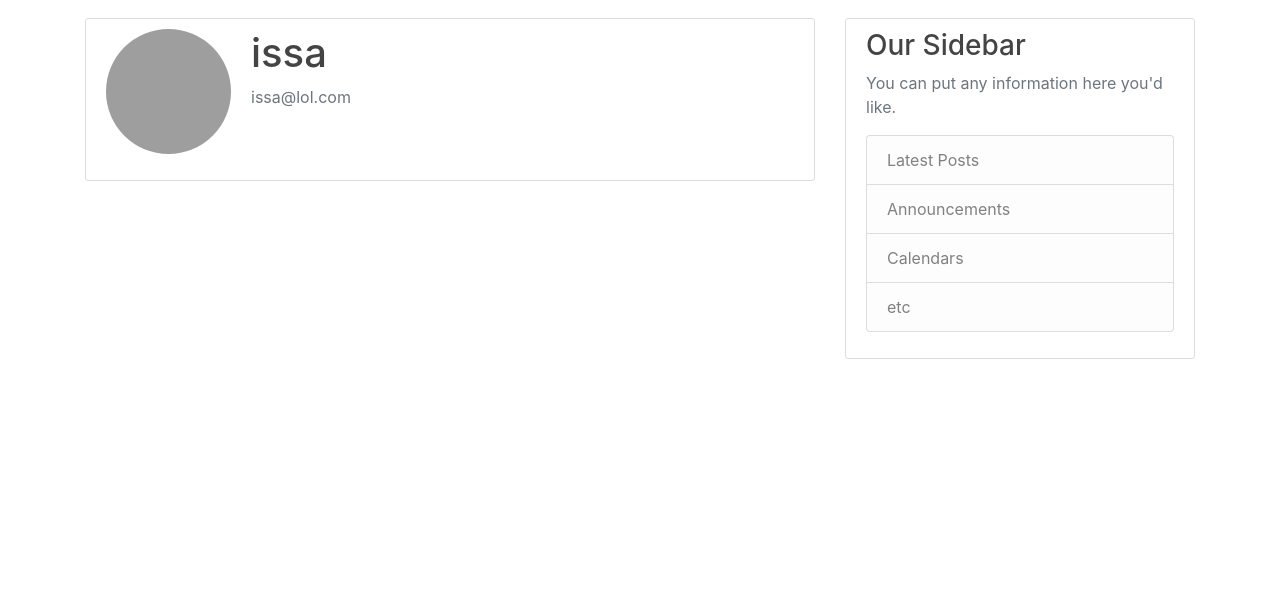
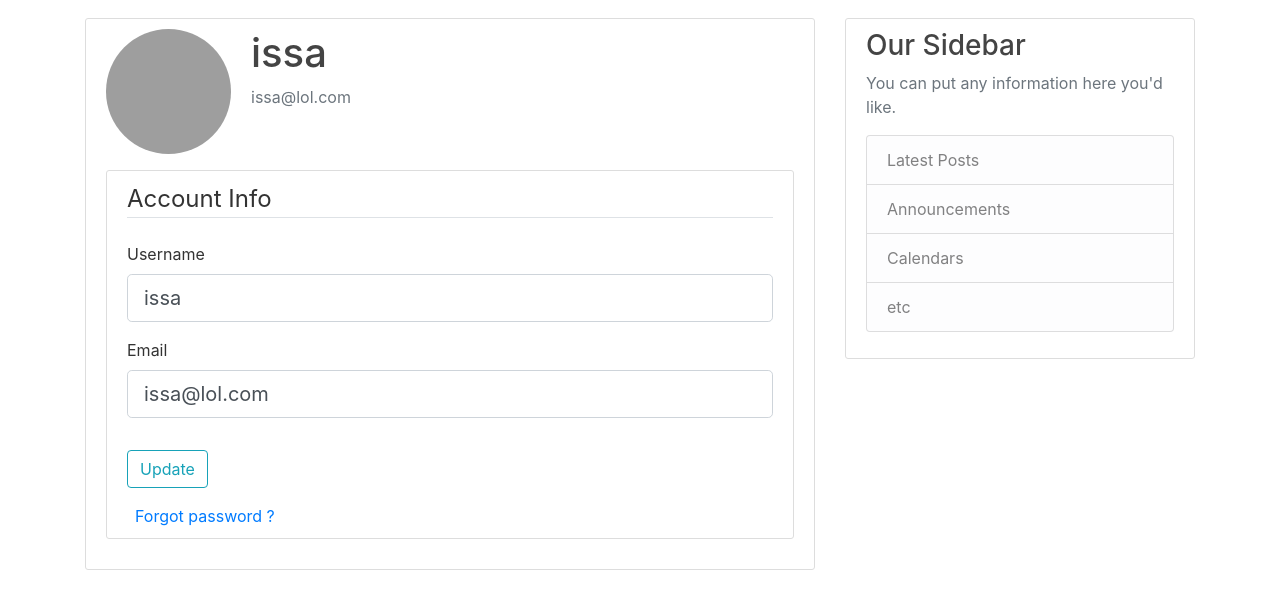
Before and after one commit to IsuruSenarathne/flask_blog, a Flask app: page /account in a window 1280 px wide. Shown: the part 62-671 px from the top of the page. Run offline with Flask 2, Linux system fonts and the light colour scheme; a user stored in the database is signed in; some libraries are stand-ins or nearby versions; grey boxes are pictures that could not be loaded.

Commit message:
account update done

```diff
--- a/flask_blog/forms.py
+++ b/flask_blog/forms.py
@@ -1,4 +1,5 @@
 from flask_wtf import FlaskForm
+from flask_login import current_user
 from wtforms import StringField, PasswordField, SubmitField, BooleanField
 from wtforms.validators import DataRequired, Length, Email, EqualTo, ValidationError
 from flask_blog.models import User
@@ -41,11 +42,13 @@ class UpdateAccoutForm(FlaskForm):
     submit = SubmitField("Update")
 
     def validate_username(self, username):
-        user = User.query.filter_by(username=username.data).first()
-        if user:
-            raise ValidationError('Username is taken, please give another name')
+        if username.data != current_user.username:
+            user = User.query.filter_by(username=username.data).first()
+            if user:
+                raise ValidationError('Username is taken, please give another name')
 
     def validate_email(self, email):
-        email = User.query.filter_by(email=email.data).first()
-        if email:
-            raise ValidationError('Email is taken, please give another email')
+        if email.data != current_user.email:
+            email = User.query.filter_by(email=email.data).first()
+            if email:
+                raise ValidationError('Email is taken, please give another email')
--- a/flask_blog/routes.py
+++ b/flask_blog/routes.py
@@ -1,5 +1,5 @@
 from flask import render_template, url_for, flash, redirect, request
-from flask_blog.forms import RegistrationForm, LoginForm
+from flask_blog.forms import RegistrationForm, LoginForm, UpdateAccoutForm
 from flask_blog.models import User, Post
 from flask_blog import app, bcrypt, db
 from flask_login import login_user, current_user, logout_user, login_required
@@ -70,8 +70,18 @@ def logout():
     logout_user()
     return redirect(url_for('home'))
 
-@app.route('/account')
+@app.route('/account', methods=['GET', 'POST'])
 @login_required # chceck whether user is authenticated
 def account():
+    form = UpdateAccoutForm()
+    if form.validate_on_submit():
+        current_user.username = form.username.data
+        current_user.email = form.email.data
+        db.session.commit()
+        flash('Account details have been updated', 'success')
+        return redirect(url_for('account'))
+    elif request.method == 'GET':
+        form.username.data = current_user.username
+        form.email.data = current_user.email
     image_file = url_for('static', filename='images/' + current_user.image_file)
-    return render_template('account.html', title="Account", image_file=image_file) #user name is bind directly to html uing current_user module
+    return render_template('account.html', title="Account", image_file=image_file, form=form) #user name is bind directly to html uing current_user module
--- a/flask_blog/templates/account.html
+++ b/flask_blog/templates/account.html
@@ -9,7 +9,49 @@
                 <p class="text-secondary">{{current_user.email}}</p>
             </div>
         </div>
-        <!-- From here -->
+        <div class="content-section">
+        <form method="POST" action="">
+            {{ form.hidden_tag() }}
+            <fieldset class="form-group">
+                <legend class="border-bottom mb-4">Account Info</legend>
+                <div class="form-group">
+                    {{ form.username.label(class="form-control-label") }}
+
+                    {% if form.username.errors %}
+                        {{ form.username(class="form-control form-control-lg is-invalid") }}
+                        <div class="invalid-feedback">
+                            {% for error in form.username.errors %}
+                                <span>{{ error }}</span>
+                            {% endfor %}
+                        </div>
+                    {% else %}
+                        {{ form.username(class="form-control form-control-lg") }}
+                    {% endif %}
+                </div>
+                <div class="form-group">
+                    {{ form.email.label(class="form-control-label") }}
+                    {% if form.email.errors %}
+                        {{ form.email(class="form-control form-control-lg is-invalid") }}
+                        <div class="invalid-feedback">
+                            {% for error in form.email.errors %}
+                                <span>{{ error }}</span>
+                            {% endfor %}
+                        </div>
+                    {% else %}
+                        {{ form.email(class="form-control form-control-lg") }}
+                    {% endif %}
+                </div>
+
+
+            </fieldset>
+            <div class="form-group">
+                {{ form.submit(class="btn btn-outline-info") }}
+            </div>
+            <div class="text-muted ml-2">
+                <a href="#">Forgot password ?</a>
+            </div>
+        </form>
+        </div>
     </div>
 
 
--- a/flask_blog/templates/layout.html
+++ b/flask_blog/templates/layout.html
@@ -51,7 +51,7 @@
           {% with  messages = get_flashed_messages(with_categories=true) %}
             {% if messages %}
               {% for cat, message in messages %}
-                <div class="alert alert-{{ cat }}">
+                <div class="alert alert-{{ cat }}" role="alert">
                   {{ message }}
                 </div>
               {% endfor %}
```
Also changed, not shown: flask_blog/site.db.
